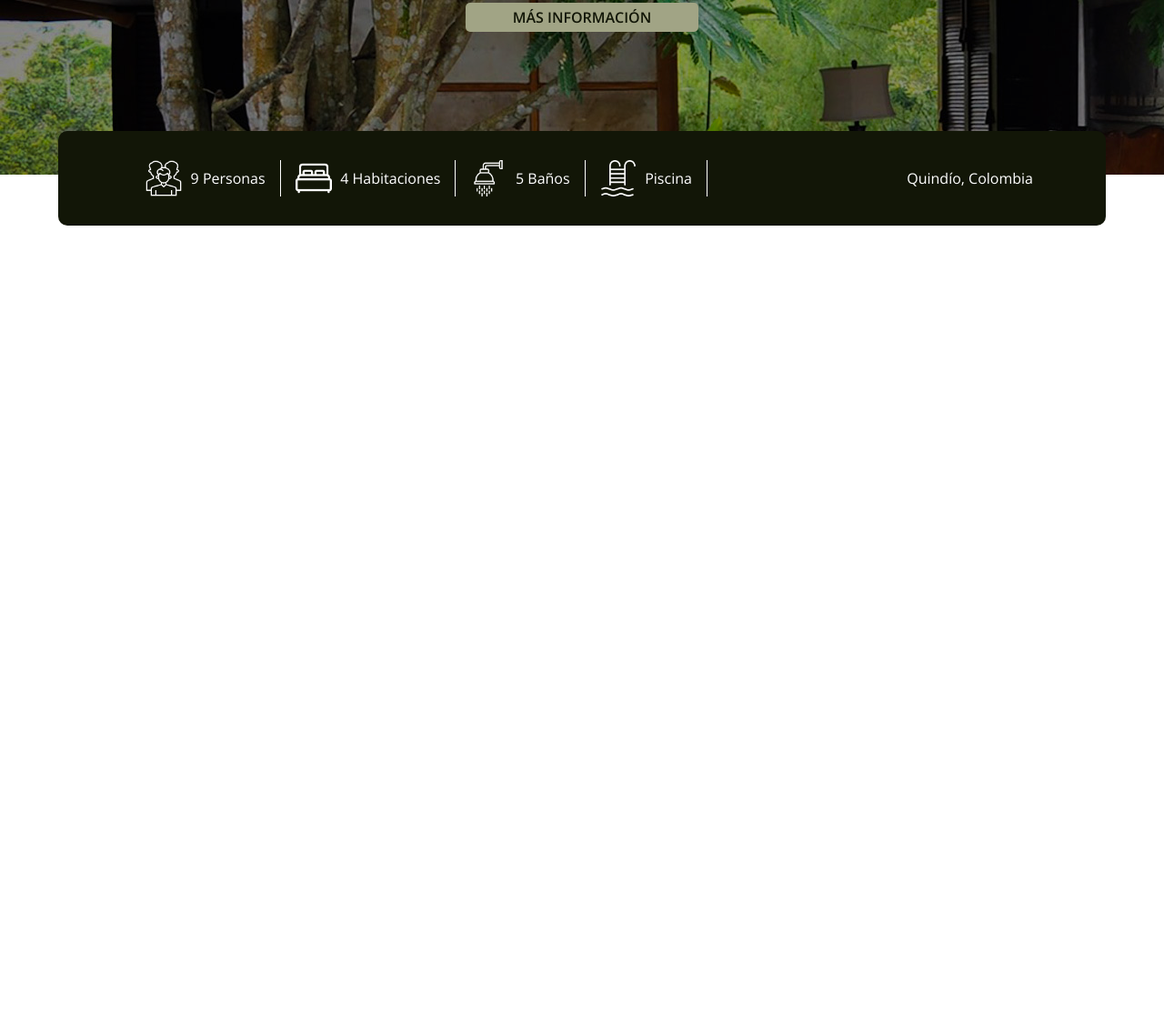
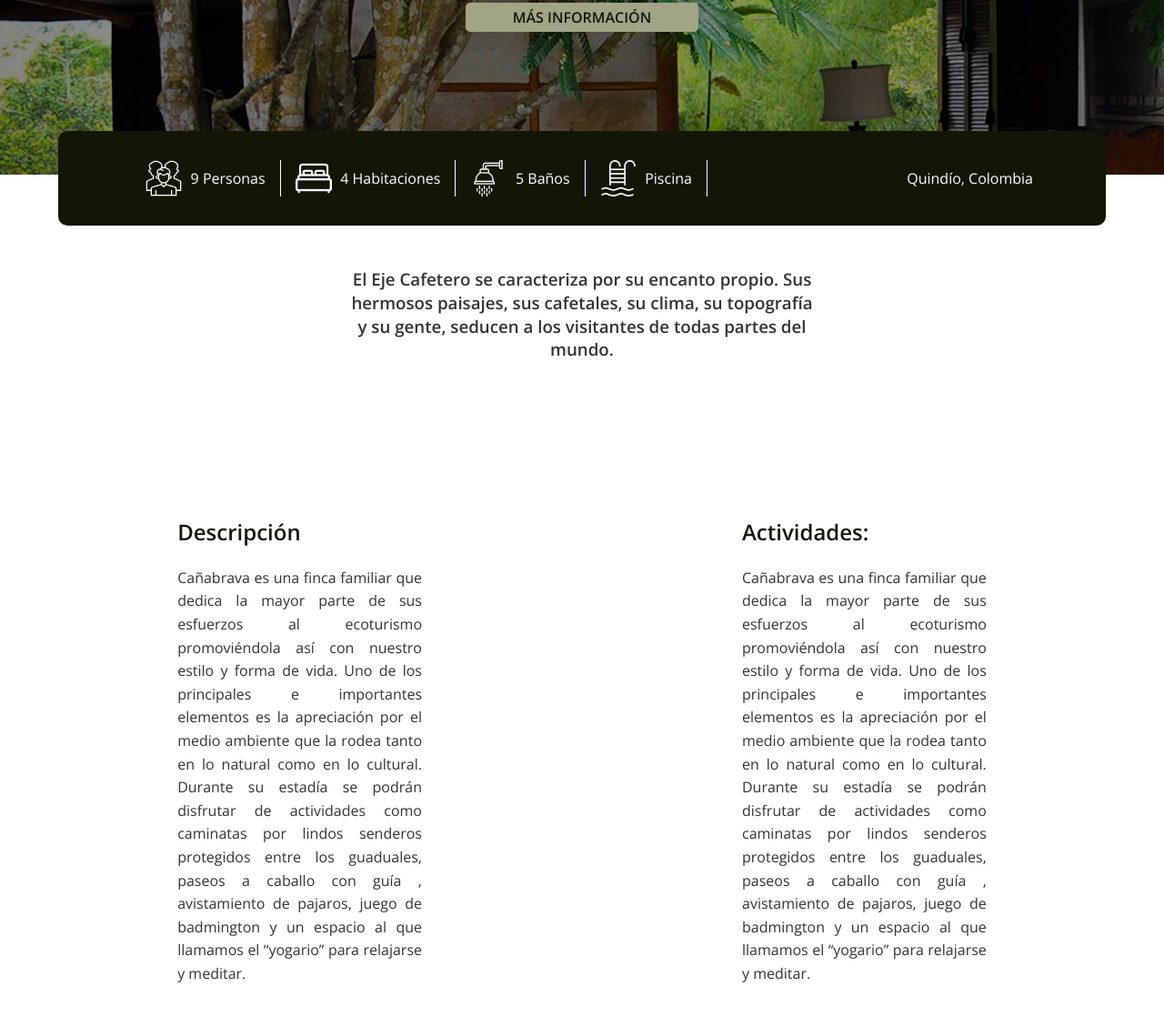
Before and after one commit to AndresFDaza/caniaBrava, a website: page index.html in a window 1280 px wide. Shown: the part 488-1606 px from the top of the page at 91% size. Before the commit the page ends 800 px from the top, so only its background shows below. Drawn offline with nearby package versions, Linux system fonts and the light colour scheme.

Commit message:
structure section and styles to detail section

```diff
--- a/index.html
+++ b/index.html
@@ -49,6 +49,45 @@
     </div>
   </header>
 
+
+  <main>
+    <section class="main__detail-section">
+      <div class="main__detail-intro">
+        <h3>El Eje Cafetero se caracteriza por su encanto propio. Sus hermosos paisajes, sus cafetales, su clima, su
+          topografía y su
+          gente, seducen a los visitantes de todas partes del mundo.</h3>
+      </div>
+      <div class="main__detail-box">
+        <h2>Descripción</h2>
+        <p>Cañabrava es una finca familiar que dedica la mayor parte de sus esfuerzos al ecoturismo promoviéndola así
+          con nuestro
+          estilo y forma de vida. Uno de los principales e importantes elementos es la apreciación por el medio ambiente
+          que la
+          rodea tanto en lo natural como en lo cultural. Durante su estadía se podrán disfrutar de actividades como
+          caminatas por
+          lindos senderos protegidos entre los guaduales, paseos a caballo con guía , avistamiento de pajaros, juego de
+          badmington
+          y un espacio al que llamamos el “yogario” para relajarse y meditar.</p>
+      </div>
+      <div class="main__detail-box">
+        <h2>Actividades:</h2>
+        <p>Cañabrava es una finca familiar que dedica la mayor parte de sus esfuerzos al ecoturismo promoviéndola así
+          con nuestro
+          estilo y forma de vida. Uno de los principales e importantes elementos es la apreciación por el medio ambiente
+          que la
+          rodea tanto en lo natural como en lo cultural. Durante su estadía se podrán disfrutar de actividades como
+          caminatas por
+          lindos senderos protegidos entre los guaduales, paseos a caballo con guía , avistamiento de pajaros, juego de
+          badmington
+          y un espacio al que llamamos el “yogario” para relajarse y meditar.</p>
+      </div>
+    </section>
+
+    <section class="main__images-section">
+      <div></div>
+    </section>
+  </main>
+
 </body>
 
 </html>
--- a/src/styles/style.css
+++ b/src/styles/style.css
@@ -32,6 +32,8 @@ body {
   line-height: 1.6em;
   margin: 0;
 }
+
+/* Header styles */
 
 header {
   width: 100%;
@@ -112,3 +114,40 @@ header {
   height: 40px;
   margin-right: .6rem;
 }
+
+/* Main styles */
+
+main{
+  font-size: 1rem;
+  line-height: 1.6rem;
+}
+
+.main__detail-section{
+  display: grid;
+  width: 100%;
+  grid-template-columns: 1fr 1fr;
+  grid-template-rows: 1fr 3fr;
+  align-items: start;
+  gap: 5rem 20rem ;
+  padding: 8% 14%;
+}
+
+.main__detail-intro{
+  grid-column: 1 / 3;
+  padding: 0 22%;
+  text-align: center;
+}
+
+.main__detail-box{
+  padding: 1rem;
+  text-align: justify;
+}
+
+.main__detail-box > h2{
+  margin-bottom: 1.6rem;
+  color: var(--color-dark-green);
+  font-weight: bold;
+}
+
+.main__detail-box > p{
+}
```
Also changed, not shown: README.MD.
